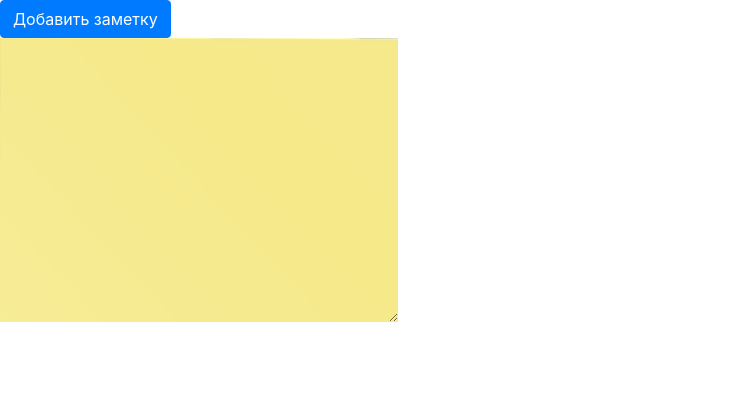
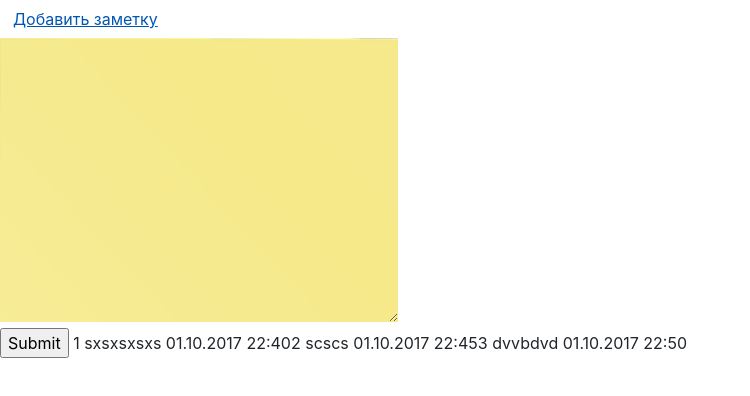
Before and after one commit to maxlyashenko/maxlyashenko.github.io, a plain HTML site: page note/index.html in a window 1280 px wide. Shown: the whole page, without its empty margins (0-750 px from the left). Drawn offline with nearby package versions, Linux system fonts and the light colour scheme; a web font is replaced by a local one.

Commit message:
note changes

```diff
--- a/note/index.html
+++ b/note/index.html
@@ -10,13 +10,17 @@
 </head>
 <body>
     <div class="notes">
-        <button class="btn-add-note btn btn-primary">Добавить заметку</button>
+        <button class="btn-add-note btn btn-link">Добавить заметку</button>
         <div class="note">
-                <textarea name="" id="" cols="30" rows="8"></textarea>
+                <textarea name="" id="text" cols="30" rows="8"></textarea>
                 <span id="delete-note">X</span>
         </div>
     </div>
+    <input type="submit" name="button">
 
+    <script>
+
+    </script>
     <script src="https://cdnjs.cloudflare.com/ajax/libs/jquery/3.2.1/jquery.min.js"></script>
     <script src="script.js"></script>
 </body>
--- a/note/script.js
+++ b/note/script.js
@@ -1,3 +1,35 @@
+$('input[name="button"]').on("click",function(){
+       var val = $("#text").val();
+       console.log(val);
+});
+
+
+var note = [
+    {
+        id: 1,
+        text: "sxsxsxsxs",
+        date: "01.10.2017 22:40"
+    },
+    {
+        id: 2,
+        text: "scscs",
+        date: "01.10.2017 22:45"
+    },
+    {
+        id: 3,
+        text: "dvvbdvd",
+        date: "01.10.2017 22:50"
+    }
+];
+
+localStorage.setItem("note", JSON.stringify(note));
+var savedNote = JSON.parse(localStorage.getItem("note"));
+for (var i = 0; i < note.length; i++) {
+    document.write(savedNote[i].id + " " + savedNote[i].text + " " + savedNote[i].date);
+}
+
+
+
 $(document).ready(function() {
     $("textarea").hover(function(){
         $("#delete-note").css("display", "block");
```
